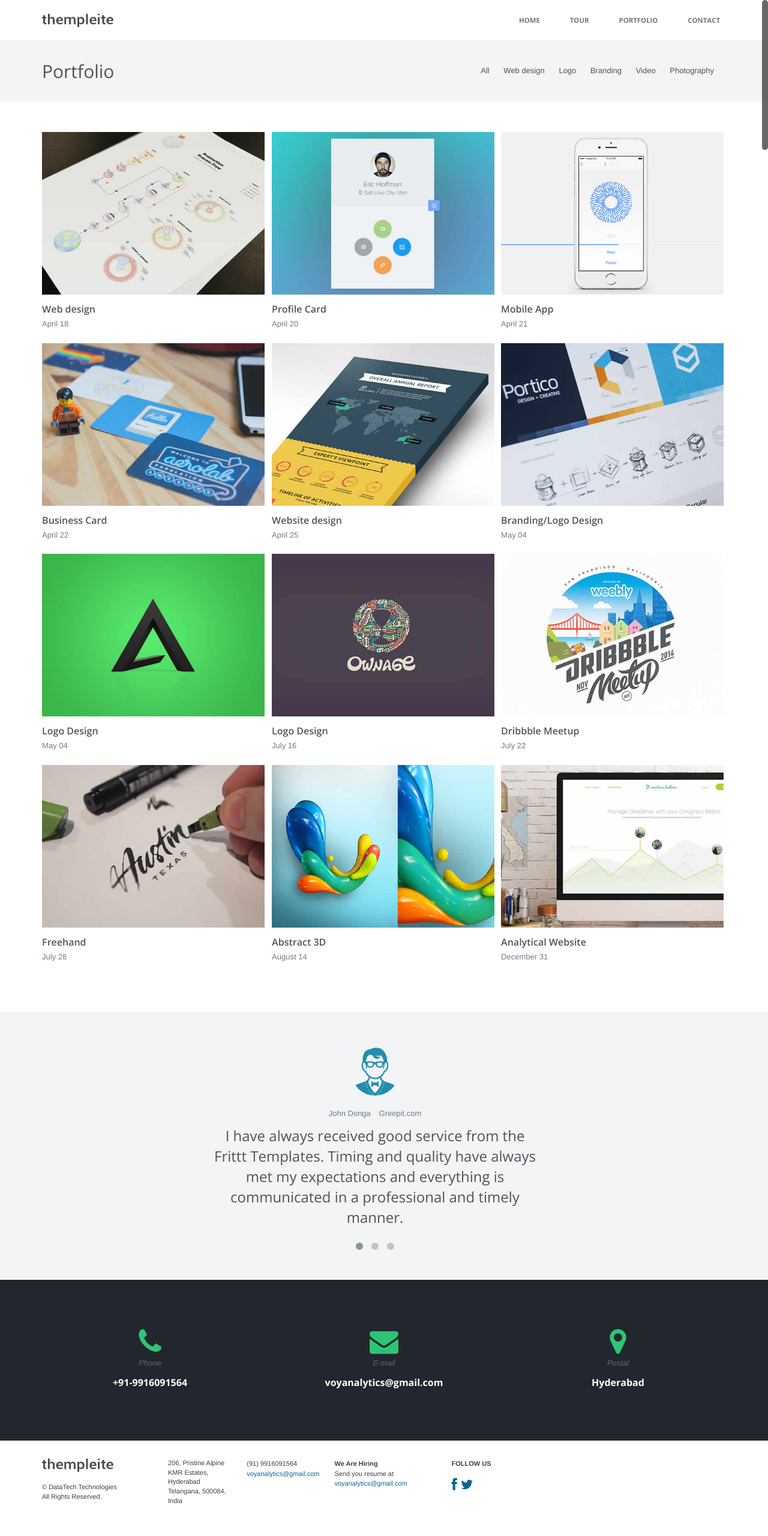
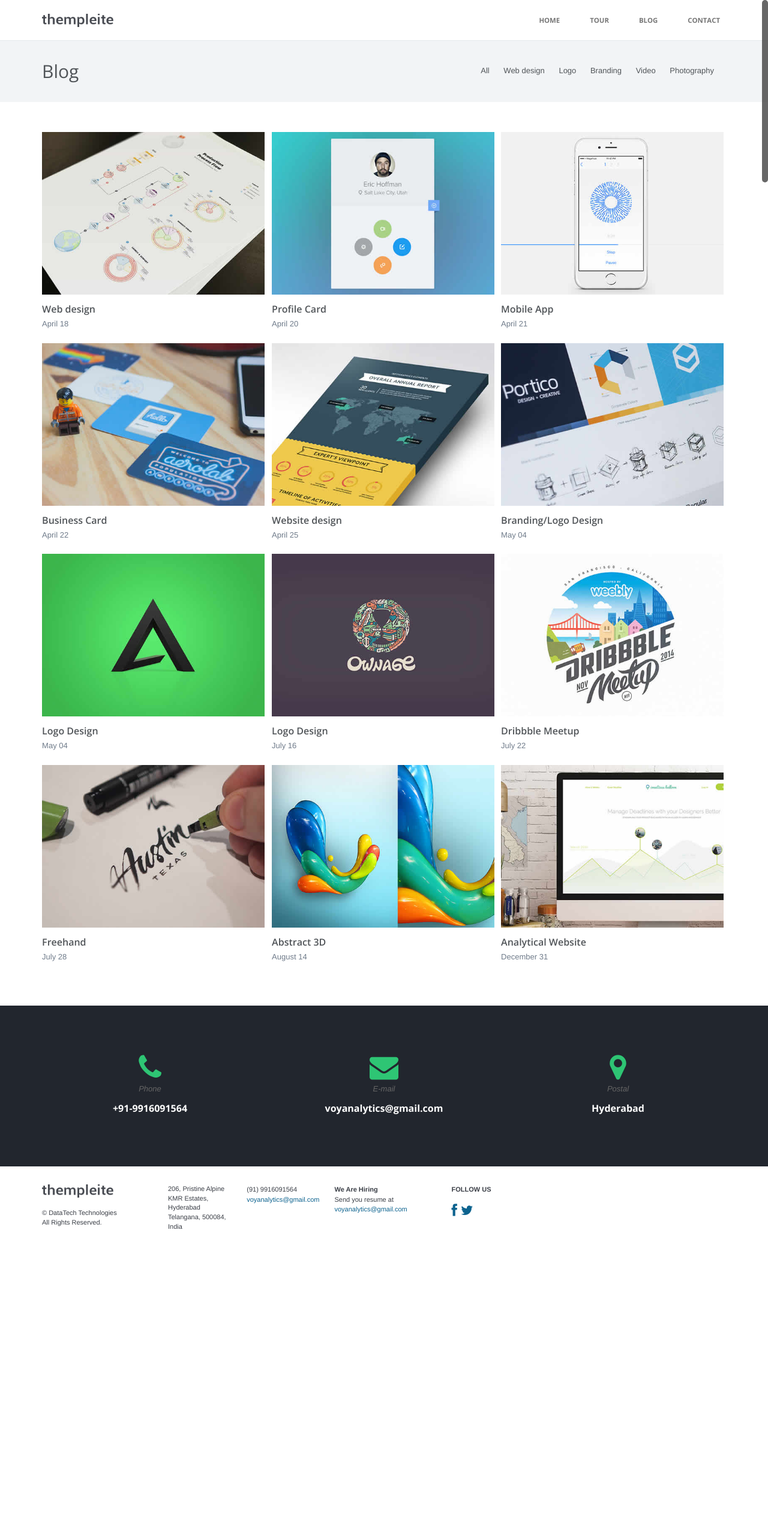
Before and after one commit to ankitgoyalgithub/datatech, a Django app: template portal/templates/portfolio.html in a window 1280 px wide. Shown: the whole page at 60% size. After the commit the page ends 2048 px from the top, so only its background shows below. Run offline with Django 3.2, Linux system fonts and the light colour scheme; the template is opened without the code that fills it, so the values that code supplies are empty; some libraries are stand-ins or nearby versions.

Commit message:
local changes

```diff
--- a/portal/templates/contact.html
+++ b/portal/templates/contact.html
@@ -15,7 +15,7 @@
                     <ul class="nav navbar-nav navbar-right">
                         <li><a href="/">Home</a></li>
                         <li><a href="tour">Tour</a></li>
-                        <li><a href="portfolio">Portfolio</a></li>
+                        <li><a href="portfolio">Blog</a></li>
                         <li><a href="contact">Contact</a></li>
                     </ul>
                 </div>
--- a/portal/templates/data-discovery.html
+++ b/portal/templates/data-discovery.html
@@ -54,7 +54,7 @@
                         <ul class="nav navbar-nav navbar-right">
                             <li><a href="/">Home</a></li>
                             <li><a href="tour">Offerings</a></li>
-                            <li><a href="portfolio">Portfolio</a></li>
+                            <li><a href="portfolio">Blog</a></li>
                             <li><a href="contact">Contact</a></li>
                         </ul>
                     </div>
--- a/portal/templates/index.html
+++ b/portal/templates/index.html
@@ -16,7 +16,7 @@
                         <ul class="nav navbar-nav navbar-right">
                             <li><a href="/">Home</a></li>
                             <li><a href="tour">Offerings</a></li>
-                            <li><a href="portfolio">Portfolio</a></li>
+                            <li><a href="portfolio">Blog</a></li>
                             <li><a href="contact">Contact</a></li>
                         </ul>
                     </div>
@@ -42,7 +42,7 @@
                             <li><a href="/">Home</a></li>
                             <li><a href="tour">Offerings</a></li>
                             <!-- <li><a href="pricing">Pricing</a></li> -->
-                            <li><a href="portfolio">Portfolio</a></li>
+                            <li><a href="portfolio">Blog</a></li>
                             <li><a href="contact">Contact</a></li>
                         </ul>
                     </div>
--- a/portal/templates/portfolio.html
+++ b/portal/templates/portfolio.html
@@ -15,7 +15,7 @@
                     <ul class="nav navbar-nav navbar-right">
                         <li><a href="/">Home</a></li>
                         <li><a href="tour">Tour</a></li>
-                        <li><a href="portfolio">Portfolio</a></li>
+                        <li><a href="portfolio">Blog</a></li>
                         <li><a href="contact">Contact</a></li>
                     </ul>
                 </div>
@@ -30,7 +30,7 @@
                     <div class="row">
                         <div class="col-md-6">
                             <h2>
-                                Portfolio</h2>
+                                Blog</h2>
                         </div>
                         <div class="col-md-6 p-t-20 xs-no-padding xs-p-l-20">
                             <div class="portfolio-filter">
@@ -312,53 +312,6 @@
             </div>
         </div>
     </div>
-    <div class="section grey">
-        <div class="container">
-            <div class="p-t-60 p-b-50">
-                <div id="testomonials" class="owl-carousel row">
-                    <div class="item">
-                        <div class="col-md-6  col-md-offset-3 text-center">
-                            <div class="testimonial-thumb">
-                                <img src="{% static 'img/testimonial_img1.png' %}" alt="testimonal">
-                            </div>
-                            <div class="testimonial-user">
-                                <span>John Donga</span> Greepit.com
-                            </div>
-                            <h3 class="normal text-center">
-                                I have always received good service from the Frittt Templates. Timing and quality have always met my expectations and everything is communicated in a professional and timely manner.
-                            </h3>
-                        </div>
-                    </div>
-                    <div class="item">
-                        <div class="col-md-6   col-md-offset-3 text-center">
-                            <div class="testimonial-thumb">
-                                <img src="{% static 'img/testimonial_img2.png' %}" alt="testimonal">
-                            </div>
-                            <div class="testimonial-user">
-                                <span>John Donga</span> Frittt.com
-                            </div>
-                            <h3 class="normal text-center">
-                                We consider the Frittt Templates team a development partner who has proven to be creative in problem resolution, reliable in time commitments, and overall consistent in meeting our expectations.
-                            </h3>
-                        </div>
-                    </div>
-                    <div class="item">
-                        <div class="col-md-6   col-md-offset-3 text-center">
-                            <div class="testimonial-thumb">
-                                <img src="{% static 'img/testimonial_img3.png' %}" alt="testimonal">
-                            </div>
-                            <div class="testimonial-user">
-                                <span>John Donga</span> www.Frittt.com
-                            </div>
-                            <h3 class="semi-bold text-center">
-                                The work was above and beyond what I could have expected. Excellent service all the way around from start to finish. Keep up the GREAT work! Great job!
-                            </h3>
-                        </div>
-                    </div>
-                </div>
-            </div>
-        </div>
-    </div>
     {% include "footer.html" %}
 </div>
 {% block page_specific_js %}
--- a/portal/templates/tour.html
+++ b/portal/templates/tour.html
@@ -18,7 +18,7 @@
                         <li><a href="/">Home</a></li>
                         <li><a href="tour">Offerings</a></li>
                         <!-- <li><a href="pricing">Pricing</a></li> -->
-                        <li><a href="portfolio">Portfolio</a></li>
+                        <li><a href="portfolio">Blog</a></li>
                         <li><a href="contact">Contact</a></li>
                     </ul>
                 </div>
@@ -34,7 +34,7 @@
     <div id="cbp-so-scroller" class="cbp-so-scroller section white ha-waypoint green-icons" data-animate-down="ha-header-color" data-animate-up="ha-header-hide">
         <section class="cbp-so-section">
             <figure class="cbp-so-side cbp-so-side-left">
-                <img src="{% static 'img/churn.png' %}" alt="img01">
+                <img src="{% static 'img/customer-churn.png' %}" alt="img01">
             </figure>
             <article class="cbp-so-side cbp-so-side-right text-center middle">
                 <div class="row">
```
Also changed, not shown: portal/templates/churn.html (+5 -10 lines), assets/img/customer-churn.png (added).
